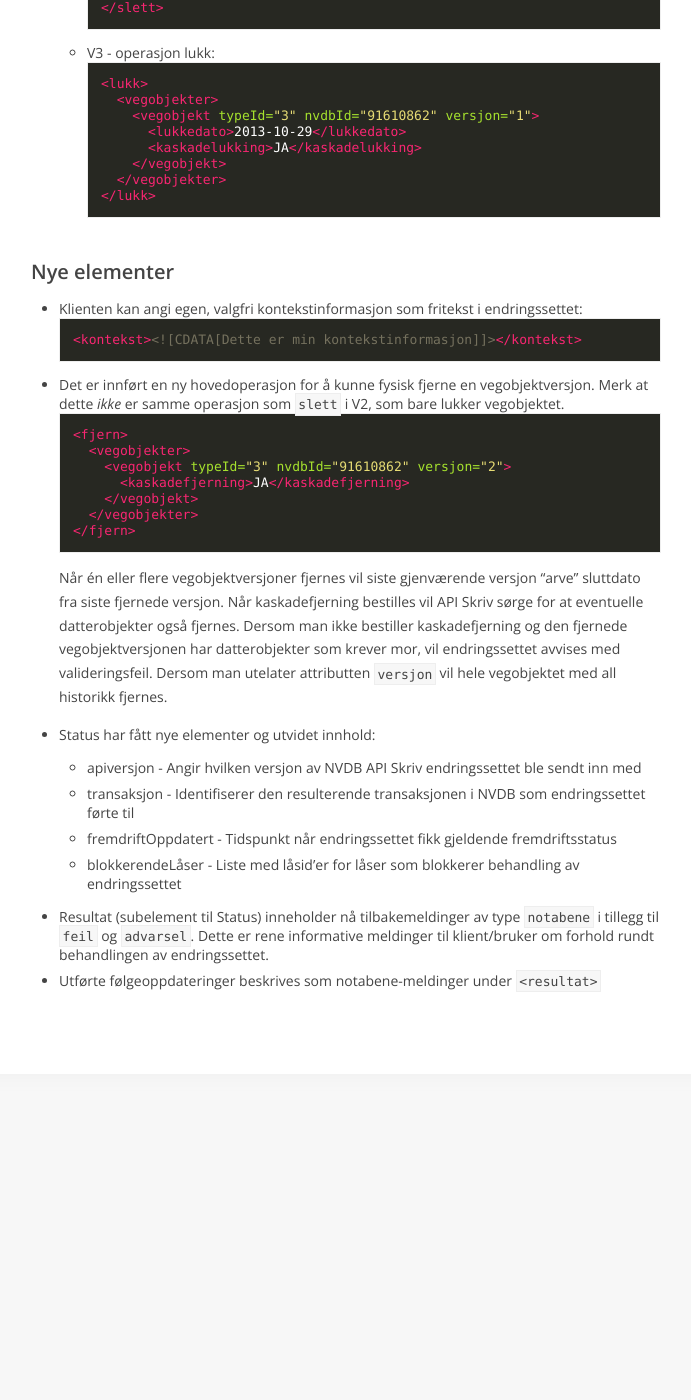
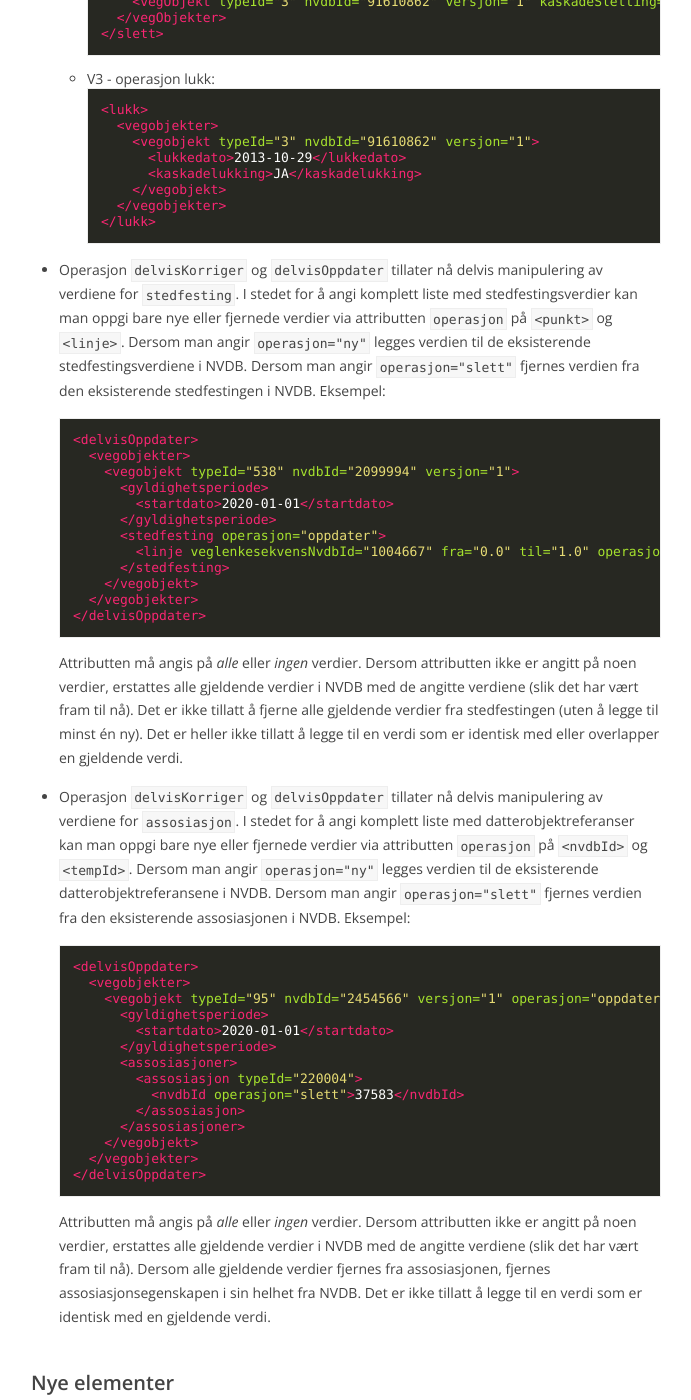
Before and after one commit to nvdb-vegdata/apiskrivdokumentasjon, a Jekyll site: the page built from apiskrivv3.md, in a window 1280 px wide and 1400 px high, scrolled down 4884 px. Shown: the whole window, without its empty margins (434-1125 px from the left). Built offline with Jekyll 4.4.1, drawn with Linux system fonts in a browser that asks for light colours; our own code applies the rules of GitHub Pages for plain Markdown files; before the commit the page ends 6028 px from its top, so only the background shows below that; some of the changed text lies outside the part shown.

````diff
--- a/apiskrivv3.md
+++ b/apiskrivv3.md
@@ -11,6 +11,7 @@ funksjonelt og under panseret. Endringssett kan fortsatt leveres i V2-format, me
 flagget `overskriv='JA'` erstatter dagens `korriger`. Korrigering vil nå skje uten følgeoppdateringer, men med alle
 valideringer. Oppdater med overskriv=JA trigger følgeoppdateringer som før.
 * Mulighet for å fjerne vegobjekter eller enkeltversjoner av et vegobjekt fra NVDB.
+* Mulighet for å legge til eller fjerne enkeltverdier fra stedfestingen eller assosiasjoner.
 * Korrigering av en vegobjektversjon vil ikke lenger overskrive korrigeringer utført av andre på samme objekt.
 * Automatisk overlappshåndtering for vegobjekttyper som ikke tillater overlapp.
 * Automatisk forenkling av geometrier med for tette nabopunkter.
@@ -240,6 +241,54 @@ etter uthenting av vegobjekter fra NVDB API Les og angis slik i endringssett:
     </lukk>
     ```
 
+* Operasjon `delvisKorriger` og `delvisOppdater` tillater nå delvis manipulering av verdiene for `stedfesting`. I stedet for å angi komplett liste med stedfestingsverdier kan man oppgi bare
+  nye eller fjernede verdier via attributten `operasjon` på `<punkt>` og `<linje>`. Dersom man angir `operasjon="ny"` legges verdien til de eksisterende stedfestingsverdiene i NVDB. Dersom man angir `operasjon="slett"`
+  fjernes verdien fra den eksisterende stedfestingen i NVDB. Eksempel:
+
+  ```xml
+  <delvisOppdater>
+    <vegobjekter>
+      <vegobjekt typeId="538" nvdbId="2099994" versjon="1">
+        <gyldighetsperiode>
+          <startdato>2020-01-01</startdato>
+        </gyldighetsperiode>
+        <stedfesting operasjon="oppdater">
+          <linje veglenkesekvensNvdbId="1004667" fra="0.0" til="1.0" operasjon="ny"/>
+        </stedfesting>
+      </vegobjekt>
+    </vegobjekter>
+  </delvisOppdater>
+  ```
+
+  Attributten må angis på *alle* eller *ingen* verdier. Dersom attributten ikke er angitt på noen verdier, erstattes alle gjeldende verdier i NVDB med
+  de angitte verdiene (slik det har vært fram til nå). Det er ikke tillatt å fjerne alle gjeldende verdier fra stedfestingen (uten å legge til minst én ny).
+  Det er heller ikke tillatt å legge til en verdi som er identisk med eller overlapper en gjeldende verdi.
+
+* Operasjon `delvisKorriger` og `delvisOppdater` tillater nå delvis manipulering av verdiene for `assosiasjon`. I stedet for å angi komplett liste med datterobjektreferanser kan man oppgi bare
+  nye eller fjernede verdier via attributten `operasjon` på `<nvdbId>` og `<tempId>`. Dersom man angir `operasjon="ny"` legges verdien til de eksisterende datterobjektreferansene i NVDB. Dersom man angir `operasjon="slett"`
+  fjernes verdien fra den eksisterende assosiasjonen i NVDB. Eksempel:
+
+  ```xml
+  <delvisOppdater>
+    <vegobjekter>
+      <vegobjekt typeId="95" nvdbId="2454566" versjon="1" operasjon="oppdater">
+        <gyldighetsperiode>
+          <startdato>2020-01-01</startdato>
+        </gyldighetsperiode>
+        <assosiasjoner>
+          <assosiasjon typeId="220004">
+            <nvdbId operasjon="slett">37583</nvdbId>
+          </assosiasjon>
+        </assosiasjoner>
+      </vegobjekt>
+    </vegobjekter>
+  </delvisOppdater>
+  ```
+
+  Attributten må angis på *alle* eller *ingen* verdier. Dersom attributten ikke er angitt på noen verdier, erstattes alle gjeldende verdier i NVDB med
+  de angitte verdiene (slik det har vært fram til nå). Dersom alle gjeldende verdier fjernes fra assosiasjonen, fjernes assosiasjonsegenskapen i sin helhet fra NVDB.
+  Det er ikke tillatt å legge til en verdi som er identisk med en gjeldende verdi.
+
 
 ### Nye elementer
 
````
Also changed, not shown: other parts of apiskrivv3.md (+1 -1 lines), autentisering.md (+11 -11 lines), index.md (+5 -5 lines), testcase.md (deleted, +0 -109 lines).
